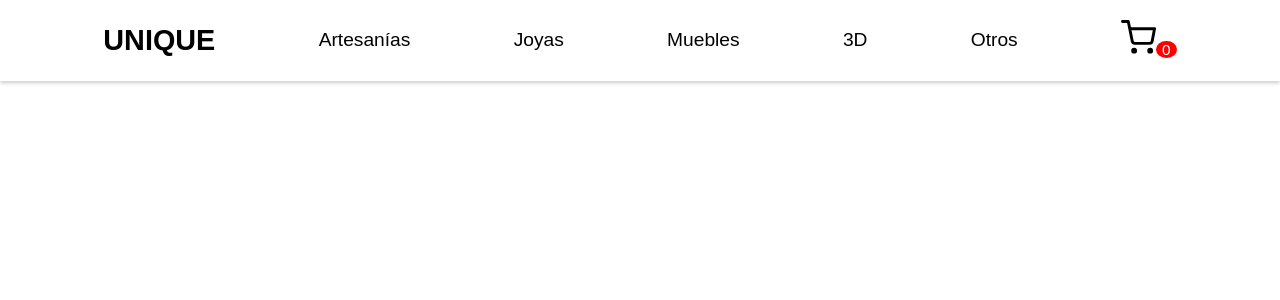
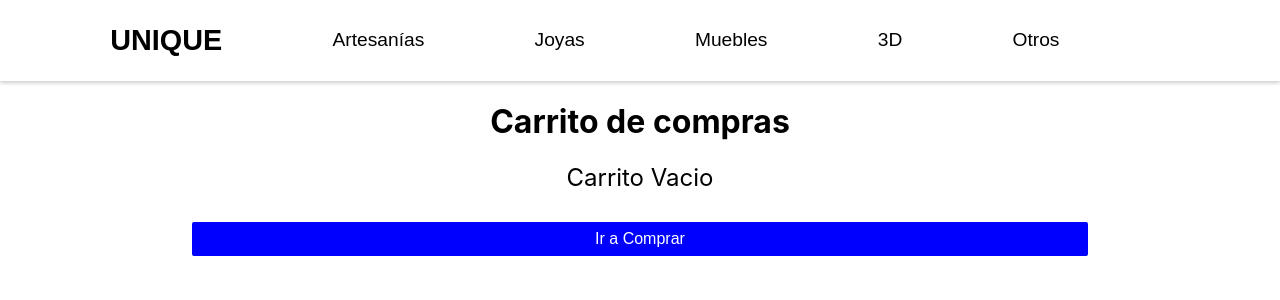
Before and after one commit to PabloBottinelli/uniqueBottinelli, a React (Create React App) app in the folder unique/: page /cart in a window 1280 px wide. Shown: the top 300 px of the page. Built offline with nearby package versions, Linux system fonts and the light colour scheme; a web font is replaced by a local one.

Commit message:
CartView

```diff
--- a/unique/src/App.js
+++ b/unique/src/App.js
@@ -1,5 +1,6 @@
 import './App.css';
 import NavBar from './components/NavBar/NavBar';
+import Cart from './components/Cart/Cart';
 import ItemListContainer from './components/ItemListContainer/ItemListContainer';
 import ItemDetailContainer from './components/ItemDetailContainer/ItemDetailContainer';
 import React from 'react';
@@ -22,6 +23,9 @@ function App() {
             <Route path='/detail/:paramId'>
               <ItemDetailContainer/>
             </Route>
+            <Route path='/cart'>
+              <Cart/>
+            </Route>
           </Switch>
         </BrowserRouter>
       </CartContextProvider>
--- /dev/null
+++ b/unique/src/components/Cart/Cart.css
@@ -0,0 +1,37 @@
+.cart{
+    width: 70%;
+    margin: auto;
+}
+table{
+    width: 100%;
+    text-align: center;
+    border-collapse: collapse;
+}
+table img{
+    width: 120px;
+}
+tr{
+    border: rgb(221, 221, 221) 1px solid;
+}
+td{
+    padding: 15px;
+}
+.vaciar{
+    background-color: blue;
+    color: white;
+    display: block;
+    border-style: none;
+    padding: 8px;
+    border-radius: 2px;
+    margin: auto;
+    margin-top: 30px;
+    transition: all 500ms ease;
+    cursor: pointer;
+    font-size: 1em;
+}
+.vaciar:hover{
+    transform: scale(1.1);
+}
+.total{
+    font-size: 1.5em;
+}
--- /dev/null
+++ b/unique/src/components/Cart/Cart.js
@@ -0,0 +1,54 @@
+import './Cart.css';
+import { useContext } from "react"
+import CartContext from '../../context/CartContext'
+import CartItem from '../CartItem/CartItem';
+import React, { useState } from 'react'
+import {Link} from 'react-router-dom'
+
+const Cart = () => {
+    const { cart, setCart } = useContext(CartContext)
+    const { Clear } = useContext(CartContext)
+
+    const getQuantity = (id) => {
+        const cantidades = cart.productQuantity
+        const cantidad = cantidades.filter((product) => product.id == id)
+        return cantidad[0].quantity
+    }
+
+    const total = (carrito) => {
+        const subtotales = carrito.product.map(i => i.precio*getQuantity(i.id))
+        return subtotales.reduce((a, b) => a + b, 0)
+    }
+
+    return(
+        <div className='cart'>
+            <h1>Carrito de compras</h1>
+            {cart.count === 0 ?
+            <div>
+                <h9 className='total'>Carrito Vacio</h9>
+                <Link to={'/'} className='vaciar'>Ir a Comprar</Link>
+            </div>
+            :<div>
+                <table>
+                    <thead>
+                        <tr>
+                            <th>Imagen</th>
+                            <th>Nombre</th>
+                            <th>Precio</th>
+                            <th>Cantidad</th>
+                            <th>Subtotal</th>
+                            <th>Eliminar</th>
+                        </tr>
+                    </thead>
+                    <tbody>
+                        {cart.product.map(i => <CartItem item={i} quantity={getQuantity(i.id)}/>)}
+                    </tbody>
+                </table>
+                <h9 className='total'>Total: {total(cart)}$</h9>
+                <button onClick={() => Clear()} className='vaciar'>Vaciar Carrito</button></div>
+            }
+        </div>
+    )
+}
+
+export default Cart
--- /dev/null
+++ b/unique/src/components/CartItem/CartItem.css
@@ -0,0 +1,9 @@
+.eliminar{
+    background-color: red;
+    color: white;
+    border-style: none;
+    border-radius: 50%;
+    padding: 5px 10px;
+    font-size: 1em;
+    cursor: pointer;
+}
--- /dev/null
+++ b/unique/src/components/CartItem/CartItem.js
@@ -0,0 +1,21 @@
+import './CartItem.css'
+import { useContext } from "react"
+import CartContext from '../../context/CartContext'
+
+const CartItem = ({ item, quantity }) => {
+    const { removeItem } = useContext(CartContext)
+
+    const subtotal = item.precio * quantity
+    return (
+        <tr key={item.id}>
+            <td><img src={item.url}></img></td>
+            <td>{item.name}</td>
+            <td>{item.precio}$</td>
+            <td>{quantity}</td>
+            <td>{subtotal}$</td>
+            <td><button onClick={() => removeItem(item.id)} className='eliminar'>x</button></td>
+        </tr>
+    )
+}
+
+export default CartItem
--- a/unique/src/components/CartWidget/CartWidget.js
+++ b/unique/src/components/CartWidget/CartWidget.js
@@ -1,12 +1,15 @@
 import './CartWidget.css'
 import { useContext } from "react"
 import CartContext from '../../context/CartContext'
+import {Link} from 'react-router-dom';
 
 const CartWidget = () => {
     const { cart, setCart } = useContext(CartContext)
 
     return(
-        <a href='carrito' className='carrito'><img src='shopping-cart.svg'></img><span>{cart.count}</span></a>
+        <div>
+            {cart.count === 0 ? undefined : <Link to={'/cart'} className='carrito'><img src='../assets/shopping-cart.svg'></img><span>{cart.count}</span></Link>}
+        </div>
     )
 }
 
--- a/unique/src/context/CartContext.js
+++ b/unique/src/context/CartContext.js
@@ -54,7 +54,7 @@ export const CartContextProvider = ({children}) => {
         setCount(cuenta)
     }
 
-    const clear = () => {
+    const Clear = () => {
         setProducts([])
         setProductQuantity([])
         setCount(0)
@@ -65,8 +65,11 @@ export const CartContextProvider = ({children}) => {
             cart: {
                 count,
                 product,
+                productQuantity
             },
-            setCart
+            setCart,
+            removeItem,
+            Clear
         }}>
             {children}
         </Context.Provider>
```
Also changed, not shown: unique/public/assets/shopping-cart.svg (renamed from unique/public/shopping-cart.svg).
